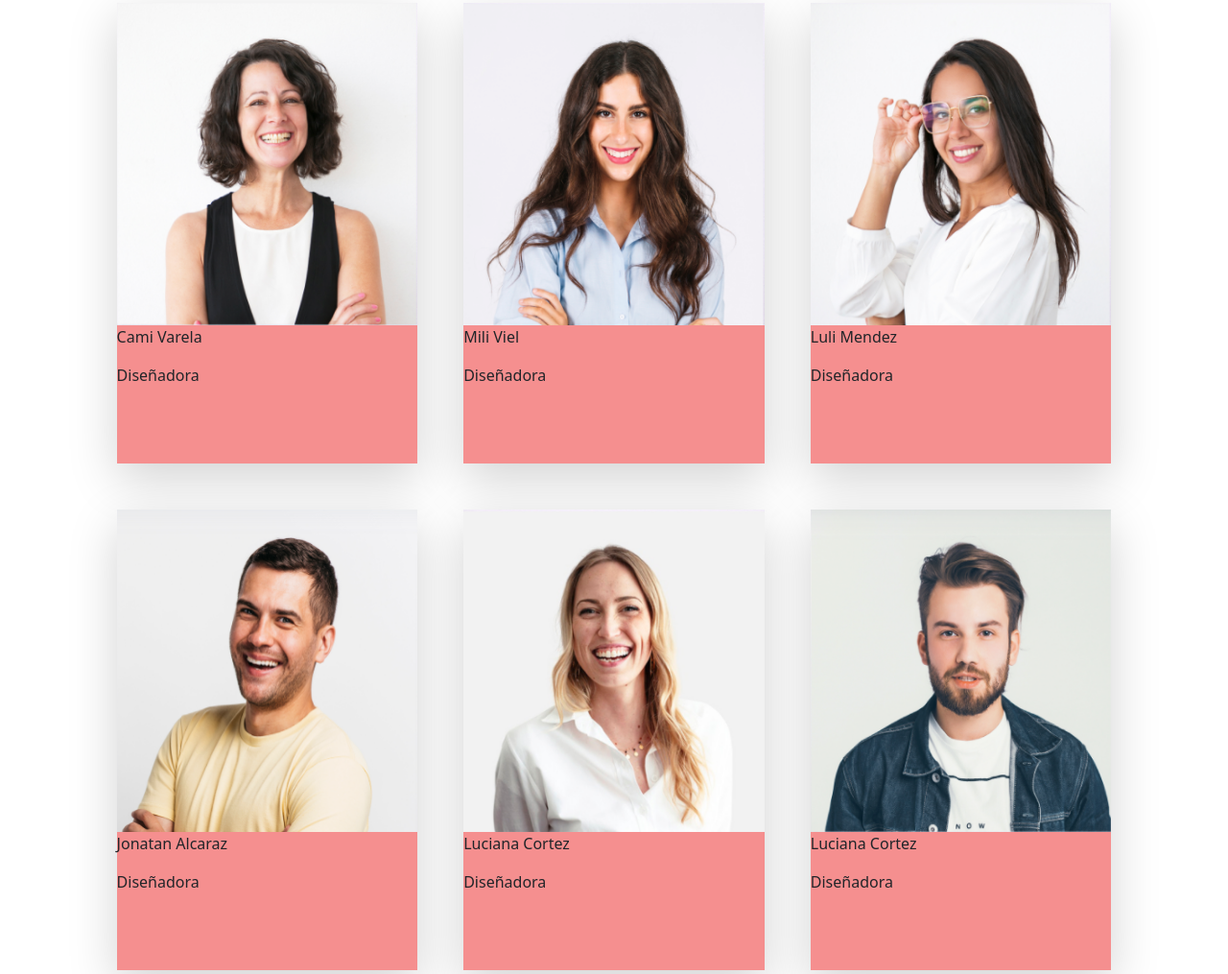
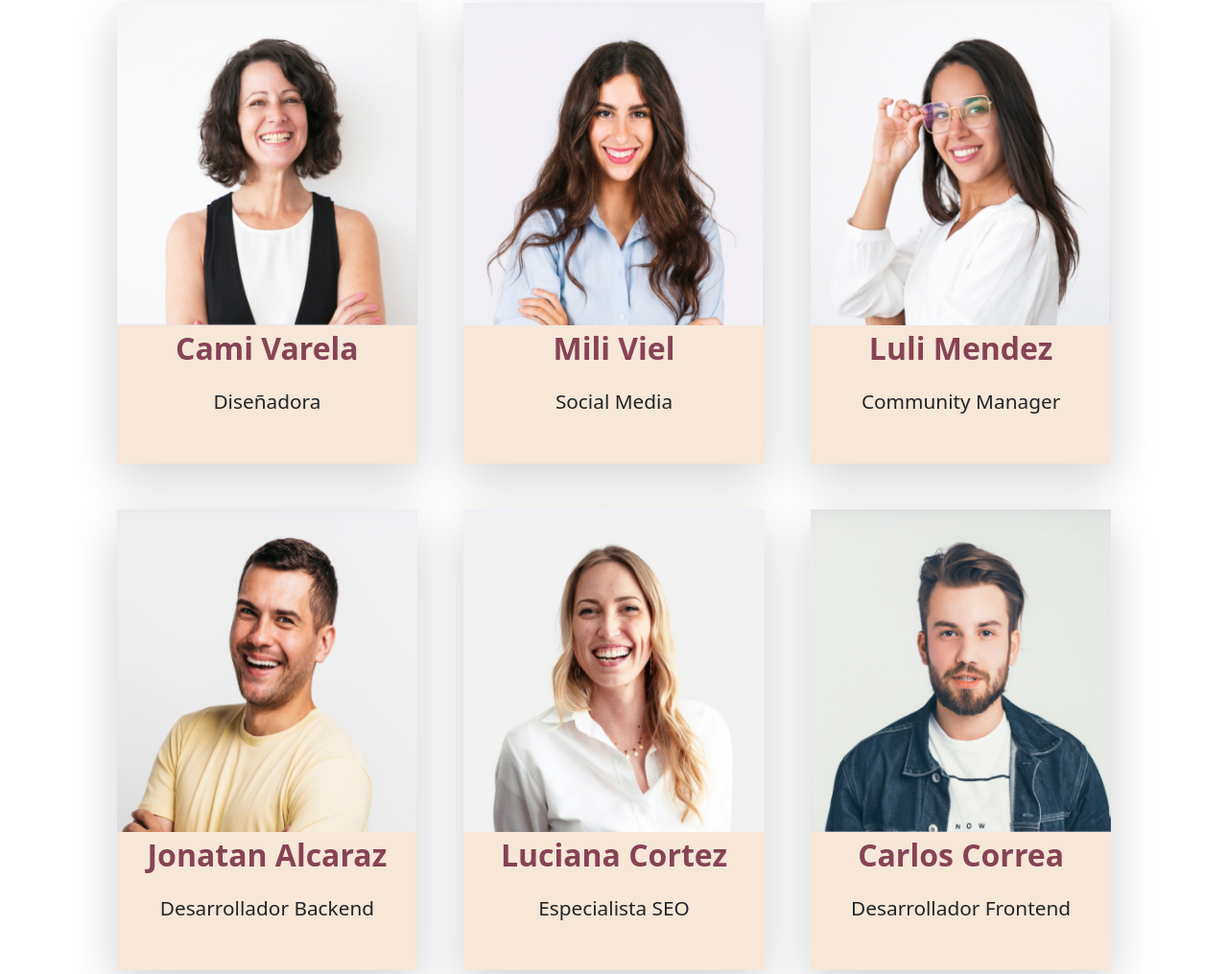
Before and after one commit to CarlosCorrea01/TECLAB-Agencia_de_desarrollo-web, a website: page secciones/equipo.html in a window 1280 px wide. Shown: the part 205-1220 px from the top of the page at 96% size. Drawn offline with nearby package versions, Linux system fonts and the light colour scheme.

Commit message:
Terminando estilo de seccion conocenos

```diff
--- a/secciones/equipo.html
+++ b/secciones/equipo.html
@@ -75,33 +75,33 @@
             <div class="conocenos__galeria">
                 <div class="shadow-lg">
                     <img src="../imagenes/cami_valera.png" class="img-fluid" alt="integrante del equipo">
-                    <p>Cami Varela</p>
-                    <p>Diseñadora</p>
+                    <p class="nombre text-center">Cami Varela</p>
+                    <p class="puesto text-center">Diseñadora</p>
                 </div>
                 <div class="shadow-lg">
                     <img src="../imagenes/mili_viel.png"  alt="integrante del equipo">
-                    <p>Mili Viel</p>
-                    <p>Diseñadora</p>
+                    <p class="nombre text-center">Mili Viel</p>
+                    <p class="puesto text-center">Social Media</p>
                 </div>
                 <div class="shadow-lg">
                     <img src="../imagenes/lulu_mendez.png"  alt="integrante del equipo">
-                    <p>Luli Mendez</p>
-                    <p>Diseñadora</p>
+                    <p class="nombre text-center">Luli Mendez</p>
+                    <p class="puesto text-center">Community Manager</p>
                 </div>
                 <div class="shadow-lg">
                     <img src="../imagenes/jonatan_alcaraz.png"  alt="integrante del equipo">
-                    <p>Jonatan Alcaraz</p>
-                    <p>Diseñadora</p>
+                    <p class="nombre text-center">Jonatan Alcaraz</p>
+                    <p class="puesto text-center">Desarrollador Backend</p>
                 </div>
                 <div class="shadow-lg">
                     <img src="../imagenes/luciana_cortez.png"  alt="integrante del equipo">
-                    <p>Luciana Cortez</p>
-                    <p>Diseñadora</p>
+                    <p class="nombre text-center">Luciana Cortez</p>
+                    <p class="puesto text-center">Especialista SEO</p>
                 </div>
                 <div class="shadow-lg">
                     <img src="../imagenes/carlos_correa.png"  alt="integrante del equipo">
-                    <p>Luciana Cortez</p>
-                    <p>Diseñadora</p>
+                    <p class="nombre text-center">Carlos Correa</p>
+                    <p class="puesto text-center">Desarrollador Frontend</p>
                 </div>
             </div>
         </div>
--- a/style/_conocenos.scss
+++ b/style/_conocenos.scss
@@ -17,11 +17,18 @@
         gap: 3rem;
         justify-content: center;
         div{
-            background-color: $Primario_2;
+            background-color: $Primario_1;
             img{
                 width: 100%;
                 height: 21rem;
             }
+            .nombre{
+                @include fuentes (2rem,$ColorAcento,600);
+            }
+            .puesto{
+                font-size: 1.3rem;
+            }
+
         }
     }
 }
```
Also changed, not shown: estilos/style.css.
